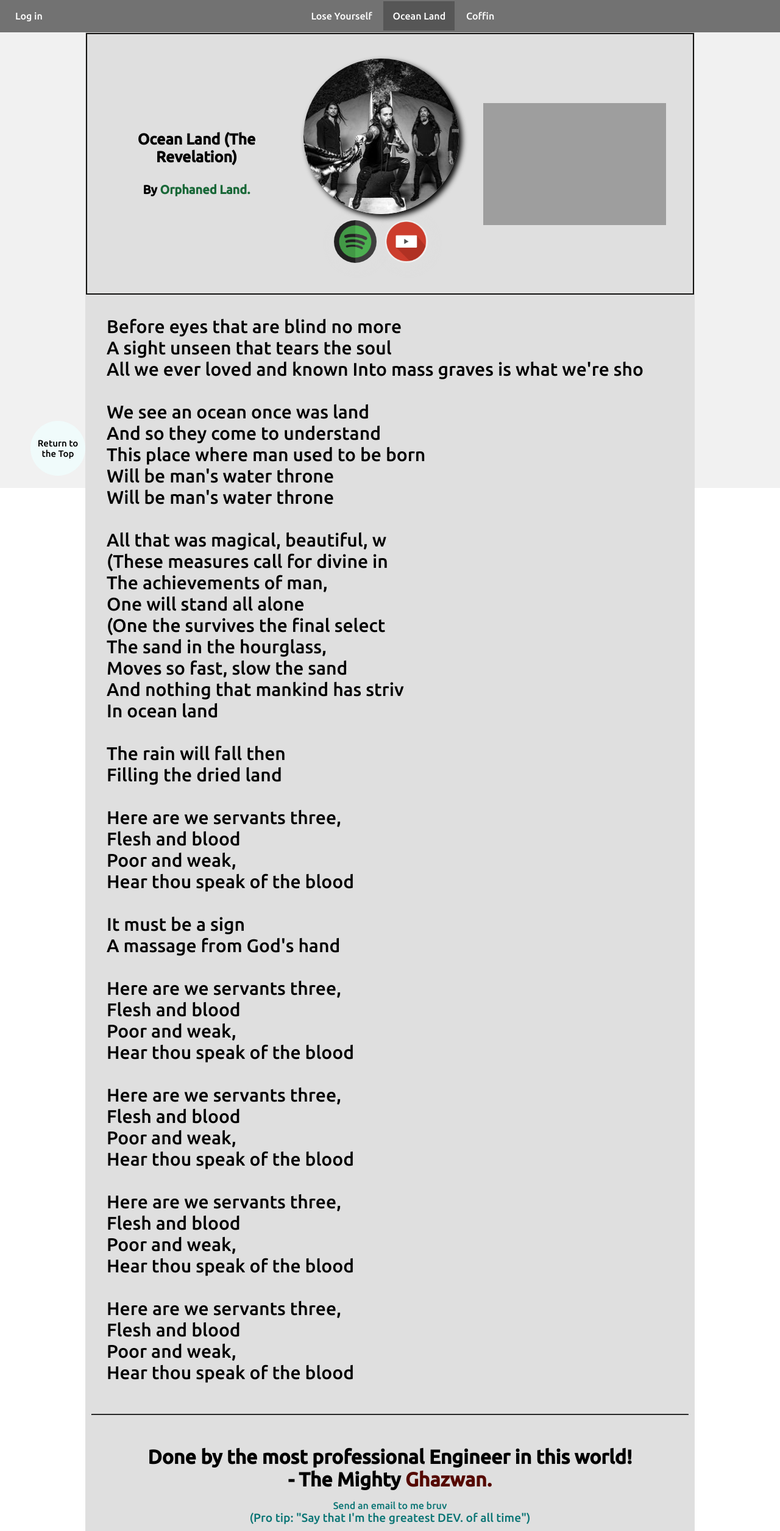
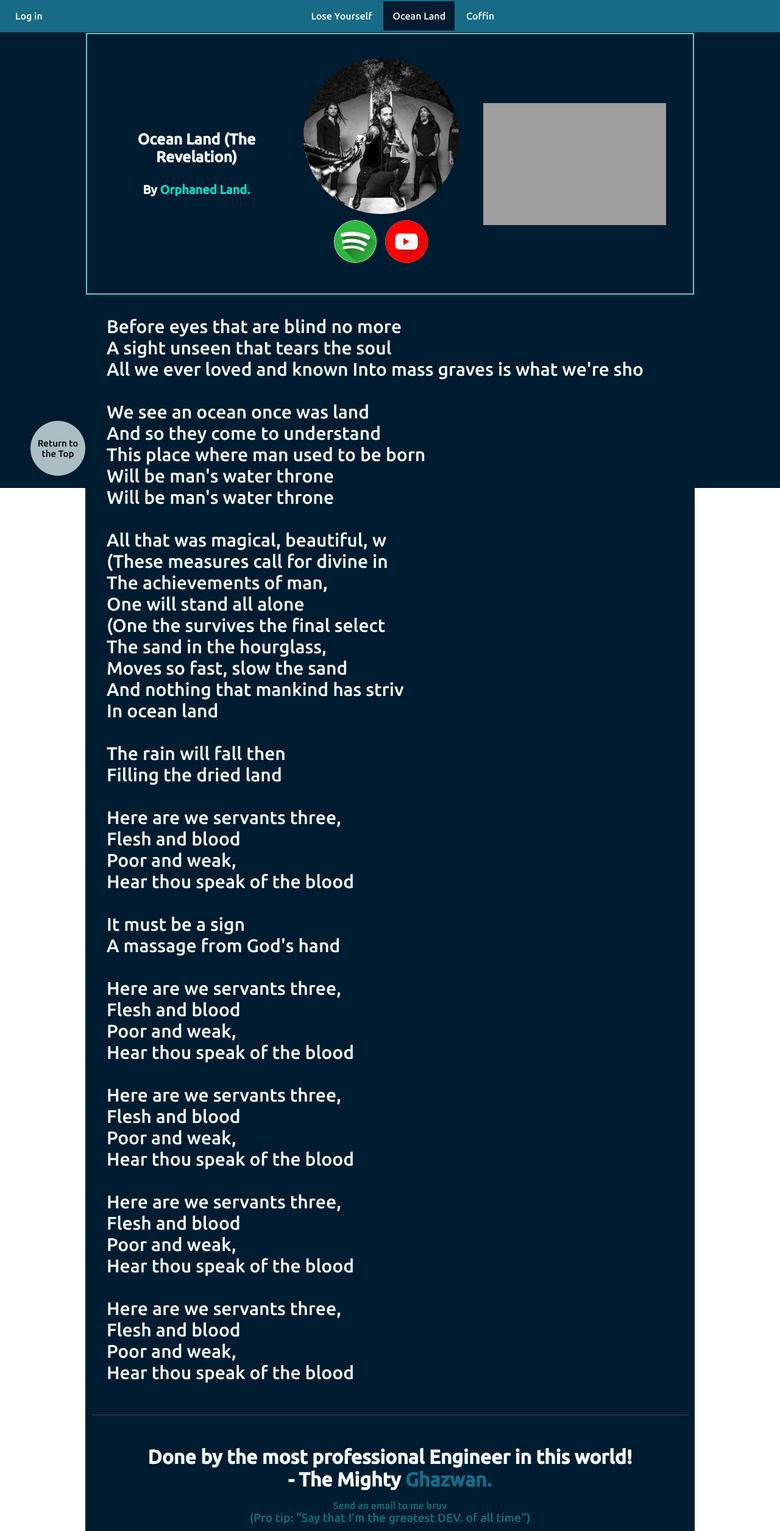
Before and after one commit to Shrl5/shrl5.github.io, a plain HTML site: page oceanland.html in a window 1280 px wide. Shown: the whole page at 61% size. Drawn offline with Linux system fonts and the light colour scheme; grey boxes are pictures that could not be loaded.

Commit message:
Added some unification to the themes.

```diff
--- a/oceanland.html
+++ b/oceanland.html
@@ -32,10 +32,10 @@
                         <img class="topicon" id="authorimage" src="imgs/OrphanedLand.jpg" alt="Author's Picture" height="225" width="255">
                         <div class="buttons">
                             <button onclick="SpotifyLink()">
-                                <img src="imgs/SpotifyIcon2.png" height="50" alt="Spotify Icon" title="Spotify link for this song">
+                                <img src="imgs/spotify.png" height="50" alt="Spotify Icon" title="Spotify link for this song">
                             </button>
                             <button onclick="YoutubeLink()">
-                                <img src="imgs/YoutubeIcon.png" height="50" alt="Youtube Icon" title="Youtube link for this song">
+                                <img src="imgs/youtube.png" height="50" alt="Youtube Icon" title="Youtube link for this song">
                             </button>
                         </div>
                     </div>
--- a/style.css
+++ b/style.css
@@ -32,6 +32,10 @@ mark{
 a{
     color: rgb(11, 117, 117);
 }
+iframe::selection{
+    color: #001C30;
+    background-color: rgba(243, 240, 240, 0.678);
+}
 /*------------------------------------------- ID's --------------------------------------*/
 #txt{
     width: 300px;
@@ -42,38 +46,43 @@ a{
 }
 #authorimage{
     border-radius: 50%;
-    box-shadow: 5px 5px 10px black;
+    background-color: #176B87;
 }
 #myname{
-    color: rgb(85, 9, 1);
+    color: #176B87;
 }
 #myname:hover{
     animation-name: rgb;
     animation-duration: 2.5s;
     animation-iteration-count: infinite;
+    text-decoration: underline;
 }
 #myname::selection{
-    color: rgb(245, 7, 7);
+    color: #001C30;
     background-color: rgba(243, 240, 240, 0.678);
 }
 #author{
-    color: rgb(25, 104, 56);
+    /* color: rgb(25, 104, 56); */
+   color: #00d8c2;
 }
 #author::selection{
-    color: rgb(245, 7, 7);
+    color: #001C30;
     background-color: rgba(243, 240, 240, 0.678);
 }
 #Email-TXT::selection{
-    color: rgb(7, 63, 245);
+    color: #001C30;
     background-color: rgba(243, 240, 240, 0.678);
 }
-
+#spotify{
+    color: #64CCC5;
+}
 /*---------------------------------------- Classes ---------------------------------------*/
 .navbar{
     position: static;
     width: 100%;
     text-align: center;
-    background-color: rgb(114, 114, 114);
+    background-color:#176B87;
+    /* background-color: rgb(114, 114, 114); */
     position: sticky;
     top: 0px;
     z-index: 5;
@@ -92,12 +101,17 @@ a{
     list-style-type: none;
     overflow: hidden;
 }
+.navbar a::selection{
+    color: #001C30;
+    background-color: rgba(243, 240, 240, 0.678);
+}
 .navbar li{
     display: inline-block;
 }
 .navbar a{
     text-decoration: none;
-    color: white;
+    /* color: white; */
+    color: #f3fffe;
     display: block;
     text-align: center;
     padding: 15px;
@@ -105,8 +119,8 @@ a{
     margin-top: 2px;
 }
 .navbar a:hover{
-    background-color: rgb(56, 56, 56);
-    color: rgb(251, 255, 0);
+    background-color: #DAFFFB;
+    color: #64CCC5;
     transition: .3s;
 }
 .imge{
@@ -115,13 +129,15 @@ a{
     left: 0;
     width: 100%;
     height: 100%;
-    background-color: rgb(241, 241, 241);
+    background-color: rgb(0, 28, 48);
+    /* background-color: rgb(241, 241, 241); */
     z-index: -1;
 }
 .Content{
     position: relative;
     z-index: 1;
-    background-color: rgb(223, 223, 223);
+    background-color: rgb(0, 28, 48);
+    /* background-color: rgb(223, 223, 223); */
     min-width: 1000px;
     max-width: 1000px;
 }
@@ -132,9 +148,11 @@ a{
     display: flex;
     align-items: center;
     justify-content: center;
-    background-color: rgb(223, 223, 223);
-    color: rgb(0, 0, 0);
-    border: 2px solid rgb(17, 16, 15);
+    background-color: rgb(0, 28, 48);
+    /* background-color: rgb(223, 223, 223); */
+    /* color: rgb(0, 0, 0); */
+    color: #f3fffe;
+    border: 2px solid #64CCC5;
     padding: 15px;
     margin: 1px;
 }
@@ -148,11 +166,11 @@ a{
 }
 
 .Htitle h1::selection{
-    color: rgb(245, 7, 7);
+    color: #001C30;
     background-color: rgba(243, 240, 240, 0.678);
 }
 .Htitle h2::selection{
-    color: rgb(245, 7, 7);
+    color: #001C30;
     background-color: rgba(243, 240, 240, 0.678);
 }
 .Htitle iframe{
@@ -179,7 +197,6 @@ a{
     border-radius: 50%;
     place-items: center;
     border: none;
-    box-shadow: 3px 3px 20px 2px rgba(223, 223, 223, 0.603);
     cursor: pointer;
 }
 .buttons button:hover{
@@ -190,18 +207,21 @@ a{
     height: 70px;
     width: 70px;
     border-radius: 50%;
+    background-color: transparent;
 }
 .P1 span::selection{
-    color: rgb(0, 0, 0);
-    background-color: rgba(255, 255, 255, 0.678);
+    color: #001C30;
+    background-color: rgba(243, 240, 240, 0.678);
 }
 .P1 p{
     font-size: 30px;
-    color: rgb(0, 0, 0);
+    color: #f3fffe;
+    /* color: rgb(0, 0, 0); */
     display: inline;
 }
 .P1{
-    background-color: rgb(223, 223, 223);
+    background-color: rgb(0, 28, 48);
+    /* background-color: rgb(223, 223, 223); */
     text-align: left;
     margin: 1%;
     padding: 25px;
@@ -210,10 +230,11 @@ a{
 .P1 .versis{
     display: block;
     text-align: center;
-    color: rgb(61, 2, 2);
+    /* color: rgb(61, 2, 2); */
+    color: #00d8c2;
 }
 .P1 .versis::selection{
-    color: rgb(245, 7, 7);
+    color: #001C30;
     background-color: rgba(243, 240, 240, 0.678);
 }
 .P1 span:hover{
@@ -225,23 +246,24 @@ a{
 }
 .cpyright{
     text-align: center;
-    color: rgb(0, 0, 0);
+    /* color: rgb(0, 0, 0); */
+    color: #f3fffe;
     margin: 15px;
 }
 .cpyright::selection{
-    color: rgb(245, 7, 7);
+    color: #001C30;
     background-color: rgba(243, 240, 240, 0.678);
 }
 .Email{
     text-align: center;
     margin-left: 10px;
     margin-right: 10px;
-    color: rgb(11, 117, 117);
+    color: #64CCC5;
 
     padding: 10px;
 }
 .Email big::selection{
-    color: rgb(7, 63, 245);
+    color: #001C30;
     background-color: rgba(243, 240, 240, 0.678);
 }
 .Email a{
@@ -252,7 +274,7 @@ a{
     border: none;
 }
 .active{
-    background-color: rgba(56, 56, 56, 0.479);
+    background-color:#001C30;
 }
 .TopButton{
     position: fixed;
@@ -279,31 +301,29 @@ a{
     50%{color: rgb(35, 35, 170);}
     75%{color: rgb(233, 233, 12);}
 }
+
+/*---------------------------------------- Responsive Css ---------------------------------------*/
+
 @media screen and (min-width: 250px) {
     .body{
         scale: 60%;
-        padding: 0;
-        margin: 0;
+
     }
 }
 @media screen and (min-width: 360px) {
     .body{
         scale: 70%;
-        padding: 0;
-        margin: 0;
+
     }
 }
 @media screen and (min-width: 490px) {
     .body{
         scale: 90%;
-        padding: 0;
-        margin: 0;
+
     }
 }
 @media screen and (min-width: 900px) {
     .body{
         scale: 120%;
-        padding: 0;
-        margin: 0;
     }
 }
```
Also changed, not shown: coffin.html (+3 -3 lines), index.html (+4 -3 lines), selfsite.html (+2 -2 lines), imgs/SoudcloudIcon.png (deleted), imgs/SpotifyIcon.png (deleted), imgs/SpotifyIcon2.png (deleted), imgs/YoutubeIcon.png (deleted), imgs/soundcloud.png (added), imgs/spotify.png (added), imgs/youtube.png (added).
